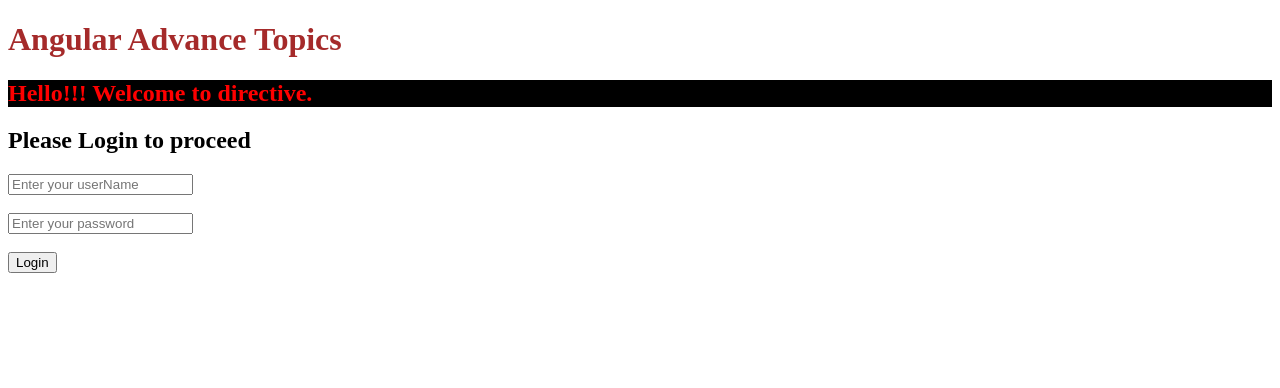
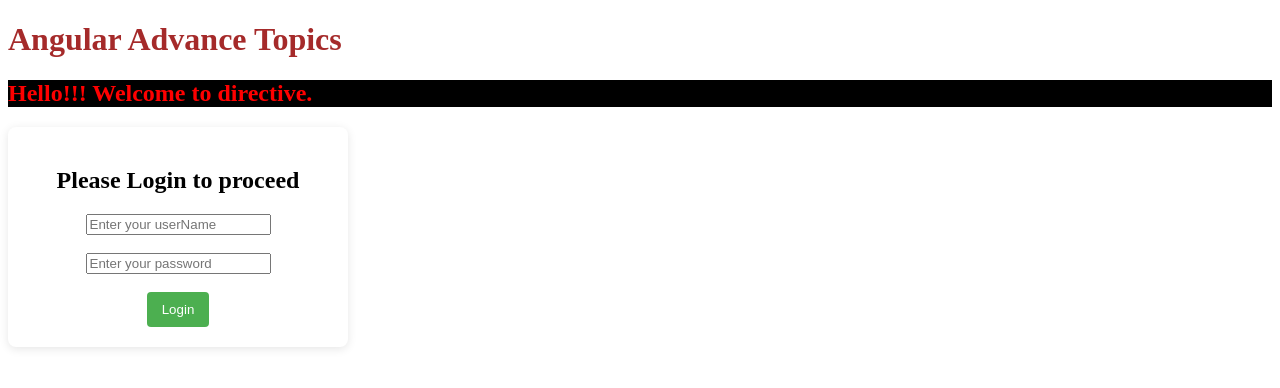
Before and after one commit to Sufiyan33/Learning-Angular, an Angular app in the folder Angular-Advance/advance/: page / in a window 1280 px wide. Shown: the top 388 px of the page. Built offline with nearby package versions, Linux system fonts and the light colour scheme.

Commit message:
Doing styling

```diff
--- a/Angular-Advance/advance/src/app/app.component.html
+++ b/Angular-Advance/advance/src/app/app.component.html
@@ -2,13 +2,11 @@
 
 <h2 appRedElement >{{directiveTitle}}</h2>
 
-<div id="d1">
+<div class="d1">
     <h2>Please Login to proceed</h2>
-    <div id="d2">
         <form #loginForm="ngForm" (ngSubmit)=userLogin(loginForm.value)>
             <input type="text" placeholder="Enter your userName" name="name" ngModel><br/><br/>
             <input type="password" placeholder="Enter your password" name="password" ngModel> <br/><br/>
             <button class="btn">Login</button>
         </form>
-    </div>
 </div>
--- a/Angular-Advance/advance/src/app/app.component.scss
+++ b/Angular-Advance/advance/src/app/app.component.scss
@@ -0,0 +1,19 @@
+.d1{
+    background-color: #fff;
+    padding: 20px;
+    border-radius: 8px;
+    box-shadow: 0 2px 10px rgba(0, 0, 0, 0.1);
+    width: 300px;
+    text-align: center;
+}
+.btn {
+    background-color: #4CAF50;
+    color: white;
+    padding: 10px 15px;
+    border: none;
+    border-radius: 4px;
+    cursor: pointer;
+}
+.btn:hover {
+    background-color: #143d16;
+}
```
